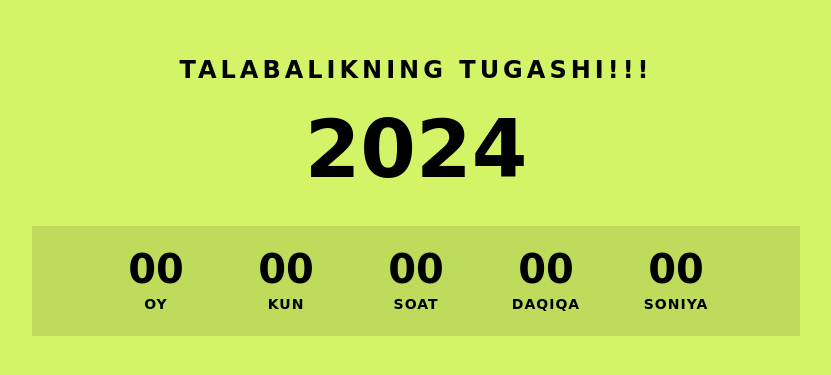
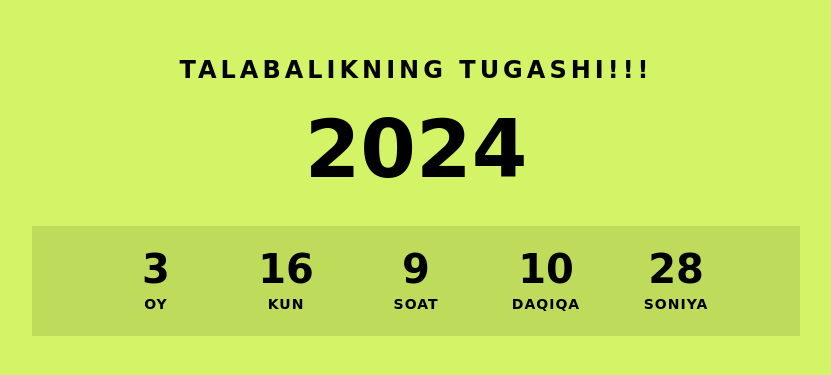
Before and after one commit to Nurillo12/Talabalikning-tugashi, a plain HTML site: page index.html in a window 1280 px wide. Shown: the part 159-534 px from the top of the page, without its empty margins (224-1055 px from the left). Drawn offline with Linux system fonts and the light colour scheme.

Commit message:
Js fayl ishi tugatildi.

```diff
--- a/index.html
+++ b/index.html
@@ -17,5 +17,7 @@
     <div id="daqiqa">00</div>
     <div id="soniya">00</div>
   </div>
+
+  <script src="index.js"></script>
 </body>
 </html>
--- a/index.js
+++ b/index.js
@@ -0,0 +1,34 @@
+const oyEl = document.getElementById("oy")
+const kunEl = document.getElementById("kun")
+const soatEl = document.getElementById("soat")
+const daqiqaEl = document.getElementById("daqiqa")
+const soniyaEl = document.getElementById("soniya")
+
+const talabalikningTugashMuddati = new Date("Jule 1, 2024 00:00:00").getTime()
+
+sanoqYangilanishi()
+
+function sanoqYangilanishi() {
+  const hozirgiVaqt = new Date().getTime();
+  const farqQiluvchiVaqt = talabalikningTugashMuddati - hozirgiVaqt;
+  console.log(farqQiluvchiVaqt);
+
+  const soniya = 1000;
+  const daqiqa = soniya * 60;
+  const soat = daqiqa * 60;
+  const kun = soat * 24;
+  const oy = kun * 30;
+
+  const o = Math.floor(farqQiluvchiVaqt/ oy);
+  const k = Math.floor((farqQiluvchiVaqt % oy)/ kun);
+  const st = Math.floor((farqQiluvchiVaqt % kun)/ soat);
+  const d = Math.floor((farqQiluvchiVaqt % soat)/ daqiqa);
+  const sya = Math.floor((farqQiluvchiVaqt % daqiqa)/ soniya);
+
+  oyEl.innerText = o;
+  kunEl.innerText = k;
+  soatEl.innerText = st;
+  daqiqaEl.innerText = d;
+  soniyaEl.innerText = sya;
+  setTimeout(sanoqYangilanishi, 1000)
+}
```
